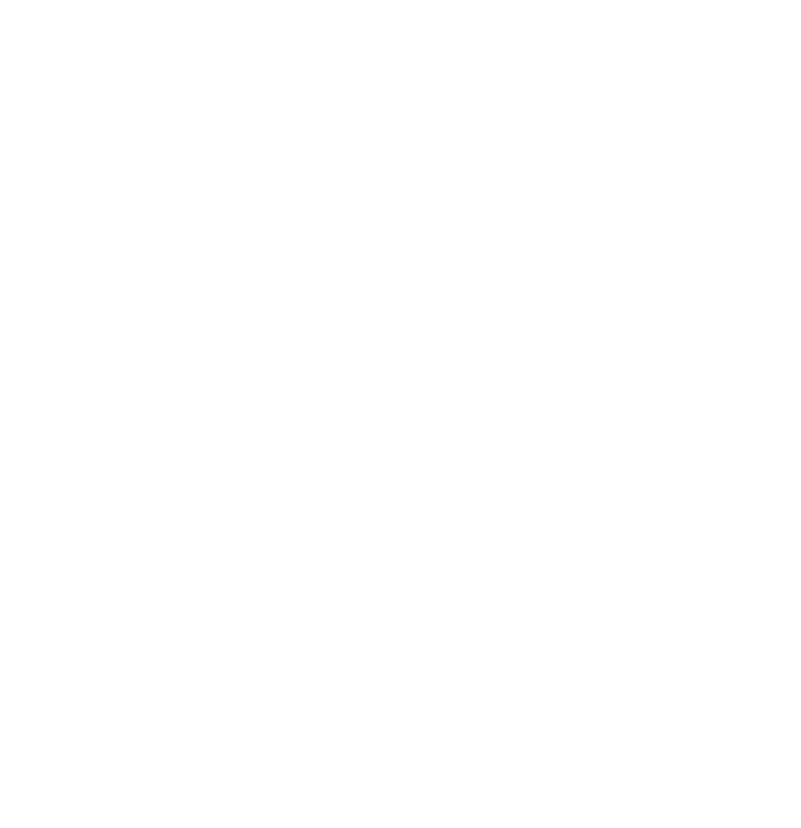
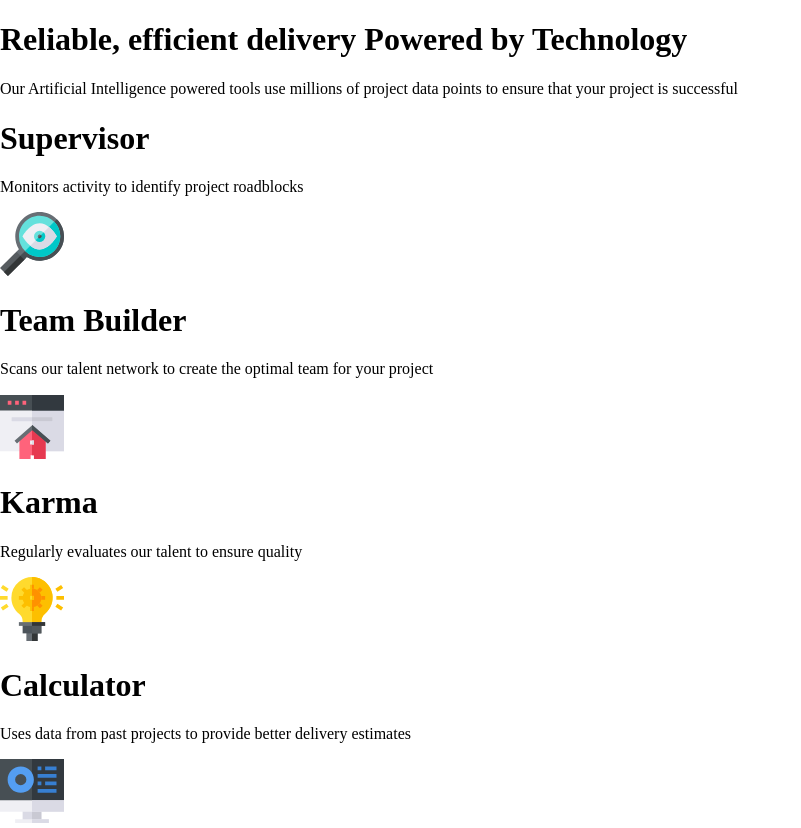
Before and after one commit to Ghm84/four-card-feature, a plain HTML site: page index.html in a window 1280 px wide. Shown: the whole page, without its empty margins (0-801 px from the left). Before the commit the page ends 800 px from the top, so only its background shows below. Drawn offline with Linux system fonts and the light colour scheme.

Commit message:
Update index.html

```diff
--- a/index.html
+++ b/index.html
@@ -11,6 +11,35 @@
         <title>Four Card Feature</title>
     </head>
     <body>
-
+        <main class = "canvas">
+            <div class = "container">
+                <div class = "intro">
+                    <h1 class = "intro-title">Reliable, efficient delivery <span class = "bold">Powered by Technology</span></h1>
+                    <p class = "intro-paragraph">Our Artificial Intelligence powered tools <span class = "second-line-paragraph">use millions of project data points to</span> <span class = "third-line-paragraph">ensure that your project is successful</span></p>
+                </div>
+                <div class = "cards">
+                    <div class = "supervisor-card">
+                        <h1 class = "supervisor-title">Supervisor</h1>
+                        <p class = "supervisor-function">Monitors activity to identify project roadblocks</p>
+                        <img class = "icon-supervisor" src = "images/icon-supervisor.svg" alt = "">
+                    </div>
+                    <div class = "team-builder-card">
+                        <h1 class = "team-builder-title">Team Builder</h1>
+                        <p class = "team-builder-function">Scans our talent network to create the optimal team for your project</p>
+                        <img class = "icon-team-builder" src = "images/icon-team-builder.svg" alt = "">
+                    </div>
+                    <div class = "karma-card">
+                        <h1 class = "karma-title">Karma</h1>
+                        <p class = "karma-function">Regularly evaluates our talent to ensure quality</p>
+                        <img class = "icon-karma" src = "images/icon-karma.svg" alt = "">
+                    </div>
+                    <div class = "calculator-card">
+                        <h1 class = "calculator-title">Calculator</h1>
+                        <p class = "calculator-function">Uses data from past projects to provide better delivery estimates</p>
+                        <img class = "icon-calculator" src = "images/icon-calculator.svg" alt = "">
+                    </div>
+                </div>
+            </div>
+        </main>
     </body>
 </html>
```
